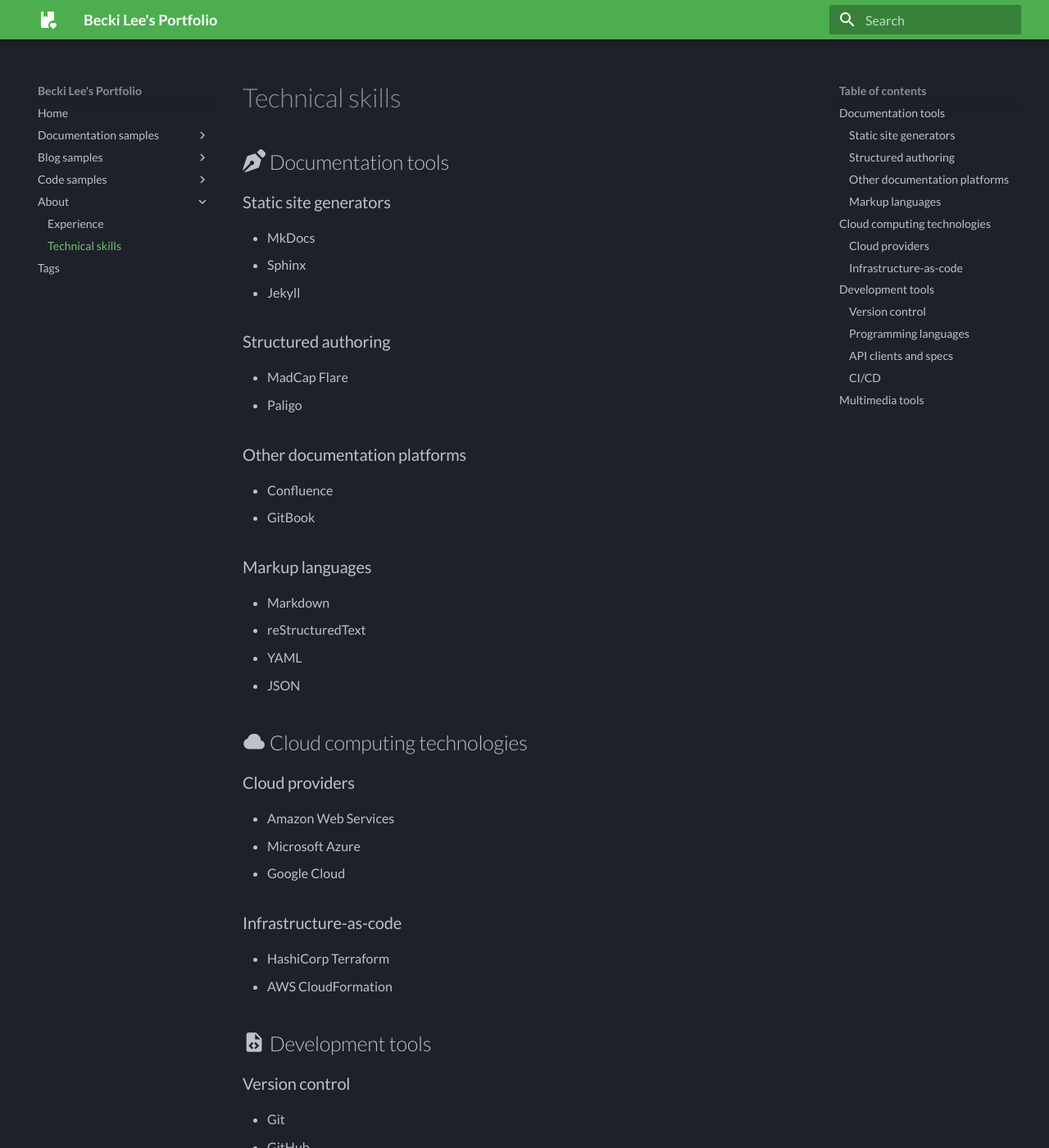
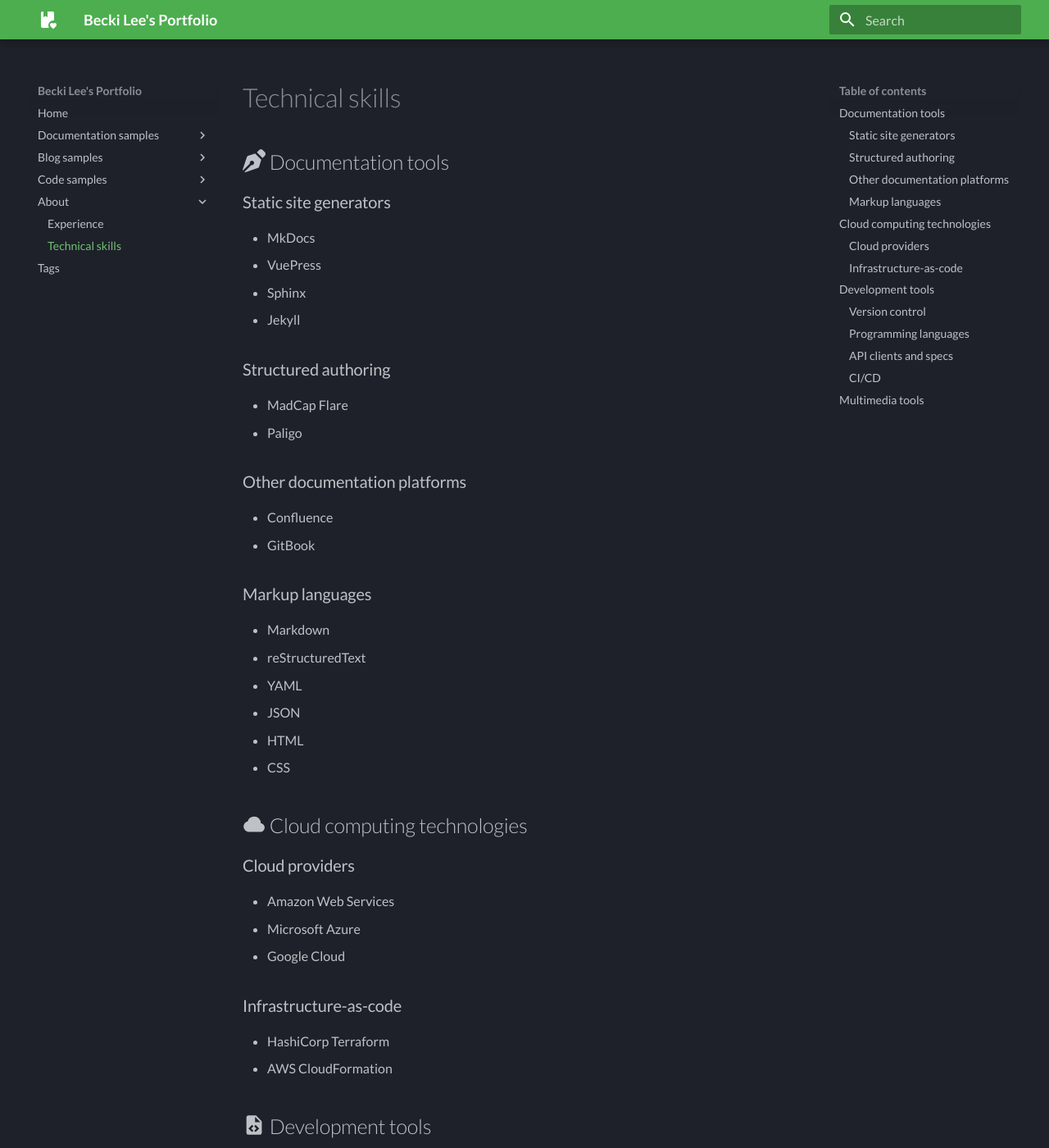
Before and after one commit to beckilee/omgbeckilee.com, an MkDocs documentation site: the page built from docs/tools.md, in a window 1280 px wide and 1400 px high. Shown: the whole window at 82% size. Built offline with MkDocs 1.6.1 and Material for MkDocs 9.7.7, drawn with Linux system fonts in a browser that asks for light colours.

Commit message:
Update tools list

```diff
--- a/docs/tools.md
+++ b/docs/tools.md
@@ -5,6 +5,7 @@
 ### Static site generators
 
 - MkDocs
+- VuePress
 - Sphinx
 - Jekyll
 
@@ -24,6 +25,8 @@
 - reStructuredText
 - YAML
 - JSON
+- HTML
+- CSS
 
 ## :material-cloud: Cloud computing technologies
 
```
